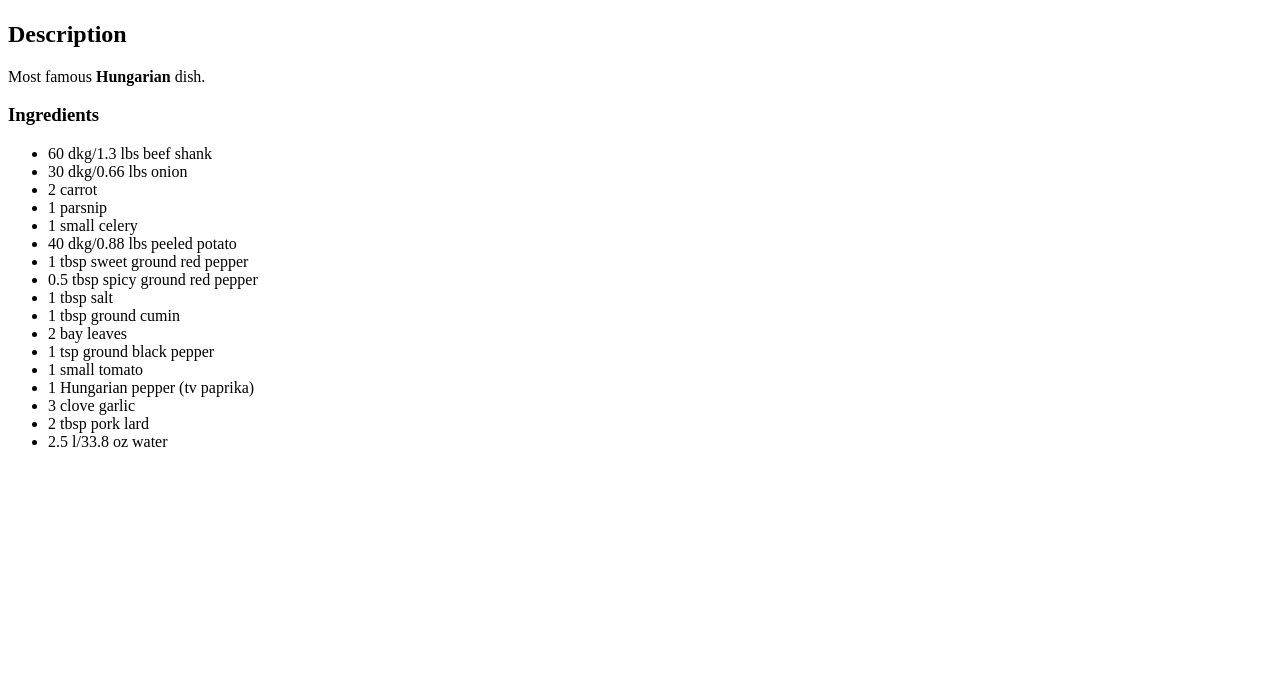
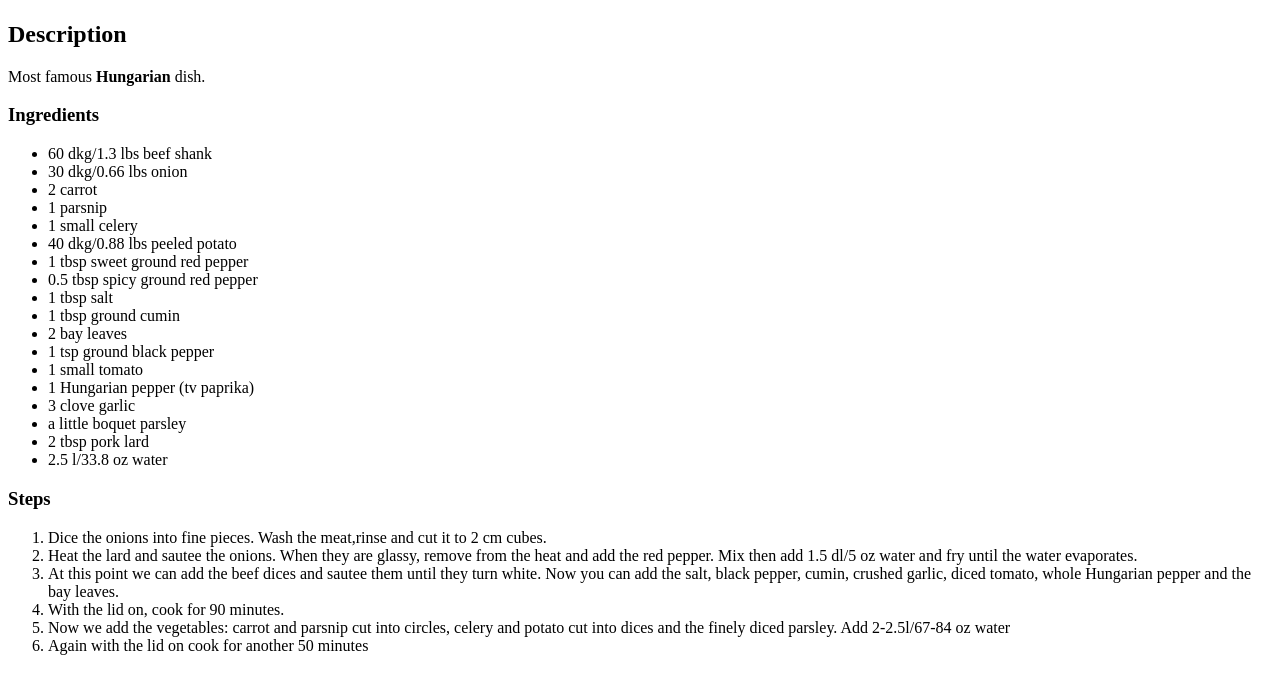
Before and after one commit to Demioon/odin-recipes, a plain HTML site: page recipes/gulyas.html in a window 1280 px wide. Shown: the part 99-792 px from the top of the page. Drawn offline with Linux system fonts and the light colour scheme.

Commit message:
Add Steps to gulyas.html

```diff
--- a/recipes/gulyas.html
+++ b/recipes/gulyas.html
@@ -27,10 +27,22 @@
                 <li>1 small tomato</li>
                 <li>1 Hungarian pepper (tv paprika)</li>
                 <li>3 clove garlic</li>
+                <li>a little boquet parsley</li>
                 <li>2 tbsp pork lard</li>
                 <li>2.5 l/33.8 oz  water</li>
             </ul>
 
+            <h3>Steps</h3>
+            <ol>
+                <li>Dice the onions into fine pieces. Wash the meat,rinse and cut it to 2 cm cubes.</li>
+                <li>Heat the lard and sautee the onions. When they are glassy, remove from the heat and add the red pepper. Mix then add 1.5 dl/5 oz water and fry until the water evaporates.</li>
+                <li>At this point we can add the beef dices and sautee them until they turn white. Now you can add the salt, black pepper, cumin, crushed garlic, diced tomato, whole Hungarian pepper and the bay leaves. </li>
+                <li>With the lid on, cook for 90 minutes.</li>
+                <li>Now we add the vegetables: carrot and parsnip cut into circles, celery and potato cut into dices and the finely diced parsley. Add 2-2.5l/67-84 oz water</li>
+                <li>Again with the lid on cook for another 50 minutes</li>
+
+            </ol>
+
         </body>
     </head>
     </html>
```
